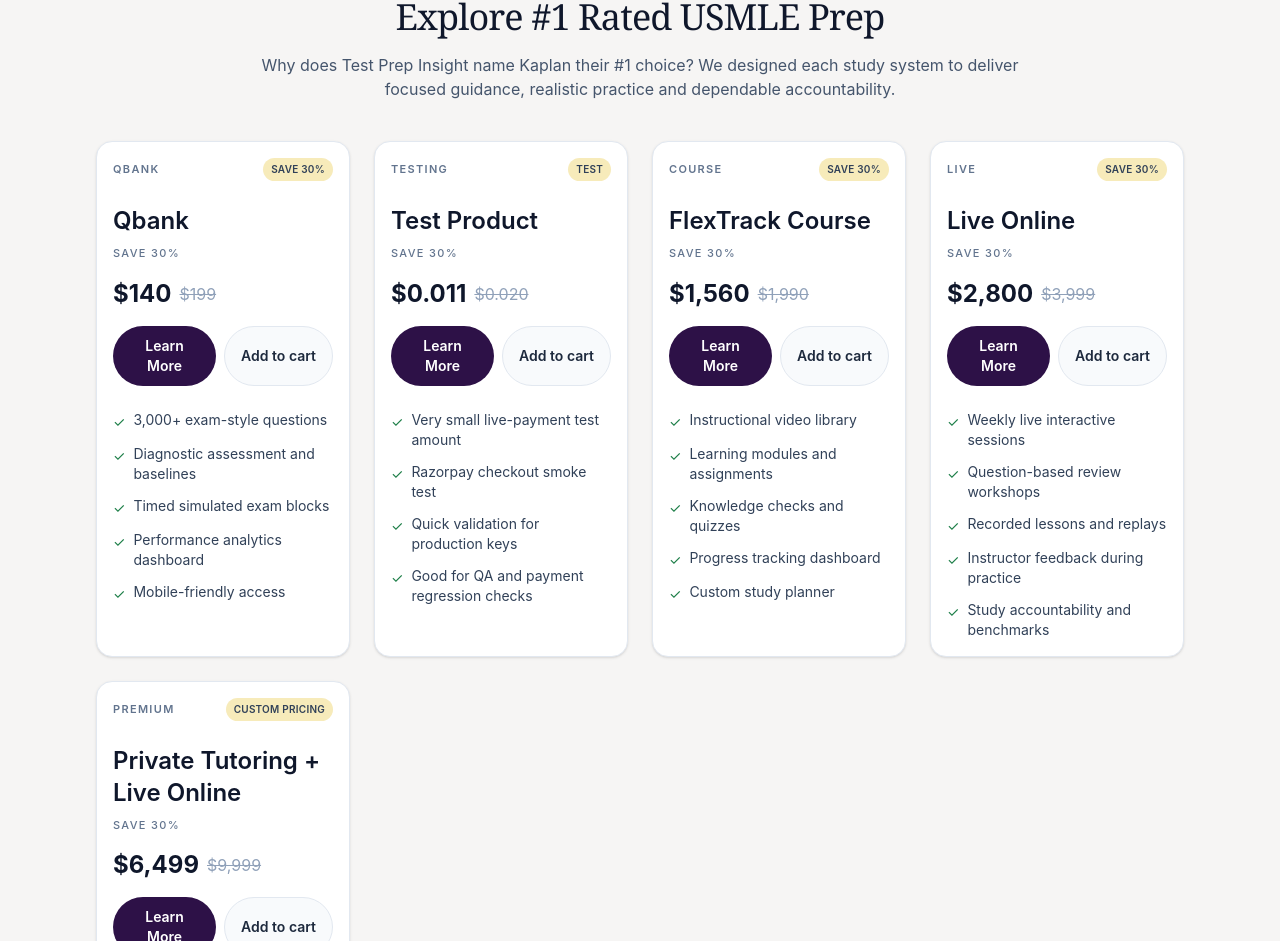
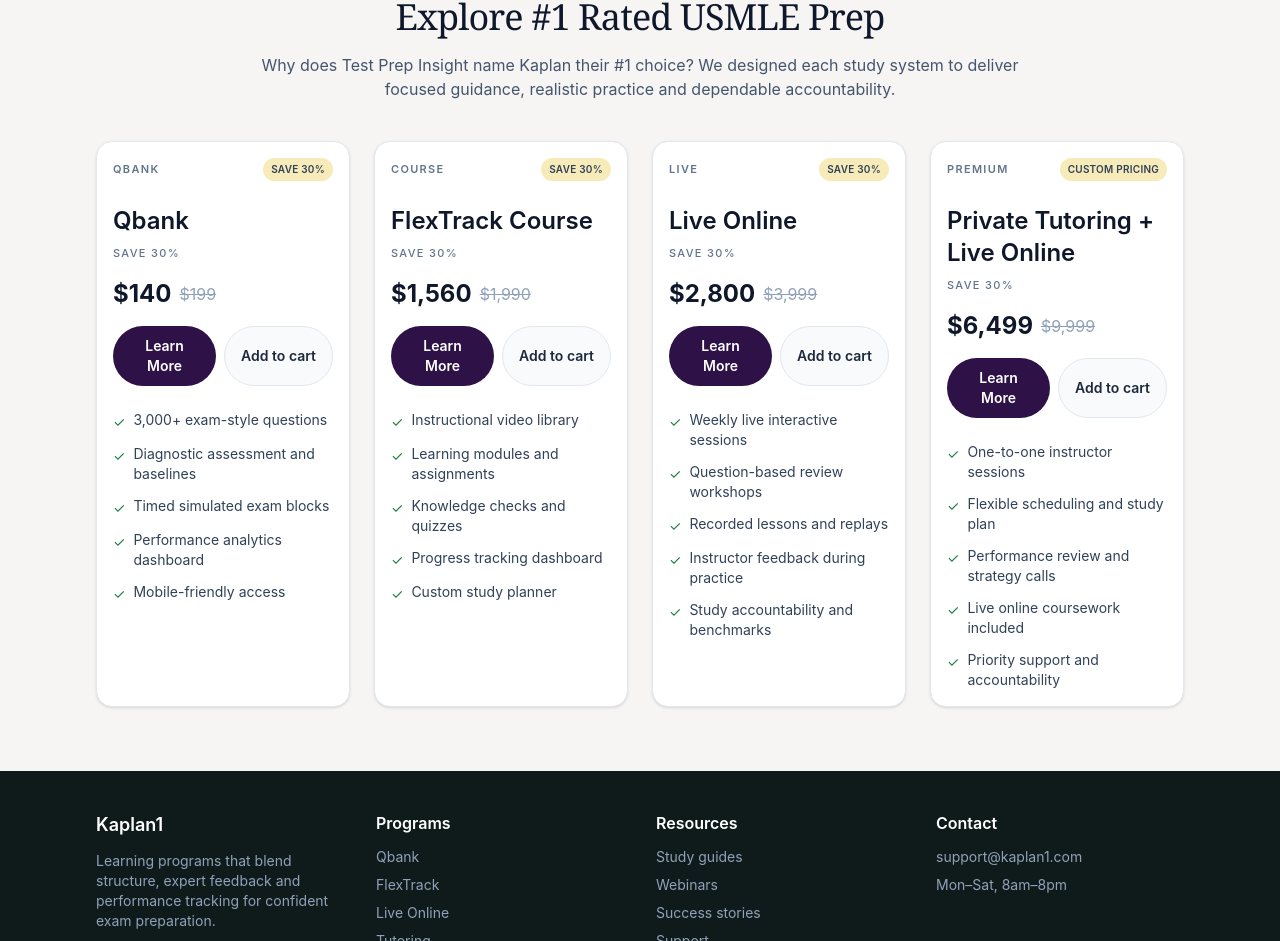
Before and after one commit to varunrajb1022/kaplan, a React (Vite) app in the folder frontend/: page / in a window 1280 px wide. Shown: the part 812-1753 px from the top of the page. Built offline with nearby package versions, Linux system fonts and the light colour scheme.

Commit message:
removed test product

```diff
--- a/frontend/src/data/products.js
+++ b/frontend/src/data/products.js
@@ -38,45 +38,6 @@ const products = [
     ],
     image:
       'https://images.unsplash.com/photo-1538108149393-fbbd81895907?auto=format&fit=crop&w=900&q=80',
-  },
-  {
-    id: 'test-product',
-    slug: 'test-product',
-    name: 'Test Product',
-    category: 'Testing',
-    subtitle: 'Live Razorpay validation item',
-    price: 0.011,
-    originalPrice: 0.02,
-    badge: 'Test',
-    description:
-      'Small-value test item for validating live Razorpay checkout in a safe, minimum-payment flow.',
-    longDescription:
-      'Use this test item to validate Razorpay checkout behavior with a tiny amount, confirm your live keys work, and smoke-test the booking flow without using a large purchase.',
-    features: [
-      'Very small live-payment test amount',
-      'Razorpay checkout smoke test',
-      'Quick validation for production keys',
-      'Good for QA and payment regression checks',
-    ],
-    benefits: [
-      'Test the live payment flow without committing to a large transaction.',
-      'Verify checkout behavior, validation and redirect handling quickly.',
-      'Smoke-test your production keys before moving back to real purchase flows.',
-    ],
-    faqs: [
-      {
-        question: 'Why is this product here?',
-        answer:
-          'It is a temporary low-value item intended specifically for live Razorpay validation and QA checks.',
-      },
-      {
-        question: 'Should I keep this in production?',
-        answer:
-          'Only while testing. It is best removed once all live payment flows are validated.',
-      },
-    ],
-    image:
-      'https://images.unsplash.com/photo-1522202176988-66273c2fd55f?auto=format&fit=crop&w=900&q=80',
   },
   {
     id: 'flextrack',
```
